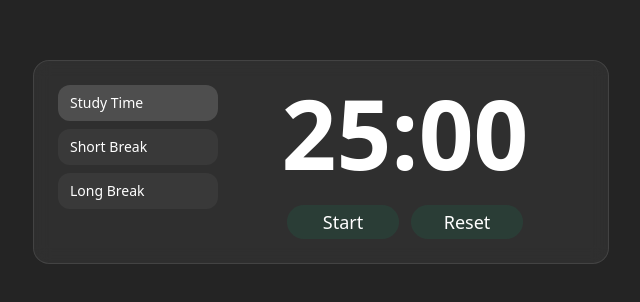
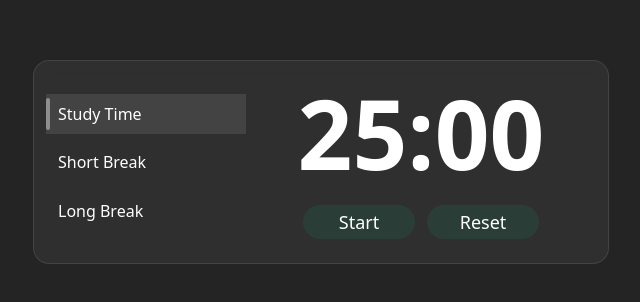
Before and after one commit to vaishakkmenon/Pomodoro, a React (Vite) app: page / in a window 1280 px wide. Shown: the part 238-540 px from the top of the page, without its empty margins (319-959 px from the left). Built offline with nearby package versions, Linux system fonts and the light colour scheme.

Commit message:
made the different modes a different style instead of clear cut buttons

```diff
--- a/src/components/Timer.tsx
+++ b/src/components/Timer.tsx
@@ -70,22 +70,26 @@ export default function Timer() {
 
     return (
         <div className="w-full max-w-xl rounded-2xl border border-white/10 bg-white/5 p-6 backdrop-blur">
-            <div className="flex gap-2">
+            <div className="flex gap-6">
                 {/* LEFT: Vertical tabs */}
-                <nav className="w-40">
-                    <div className="flex flex-col gap-2">
-                        {(Object.keys(LABELS) as Tab[]).map(key => (
+                <nav className="w-44 self-stretch">
+                    <div className="flex h-full flex-col justify-evenly -mx-3">
+                        {(Object.keys(LABELS) as Tab[]).map((key) => (
                             <button
                                 key={key}
                                 type="button"
                                 onClick={() => switchTab(key)}
                                 aria-current={tab === key ? "page" : undefined}
                                 className={cx(
-                                    "w-full rounded-xl px-3 py-2 text-sm text-white text-left transition",
-                                    "focus-visible:outline-none focus-visible:ring-2",
-                                    tab === key
-                                        ? "bg-white/15 focus-visible:ring-white/30"
-                                        : "bg-white/5 hover:bg-white/10 focus-visible:ring-white/20"
+                                    // seamless, flat look
+                                    "relative block w-full text-left px-3 py-2 bg-transparent rounded-none text-white",
+                                    "hover:bg-white/5 transition",
+                                    "focus-visible:outline-none focus-visible:ring-2 focus-visible:ring-white/20",
+
+                                    // selected state + subtle left bar
+                                    tab === key &&
+                                    "bg-white/10 before:absolute before:left-0 before:inset-y-1 " +
+                                    "before:w-1 before:rounded-full before:bg-white/40"
                                 )}
                             >
                                 {LABELS[key]}
```
